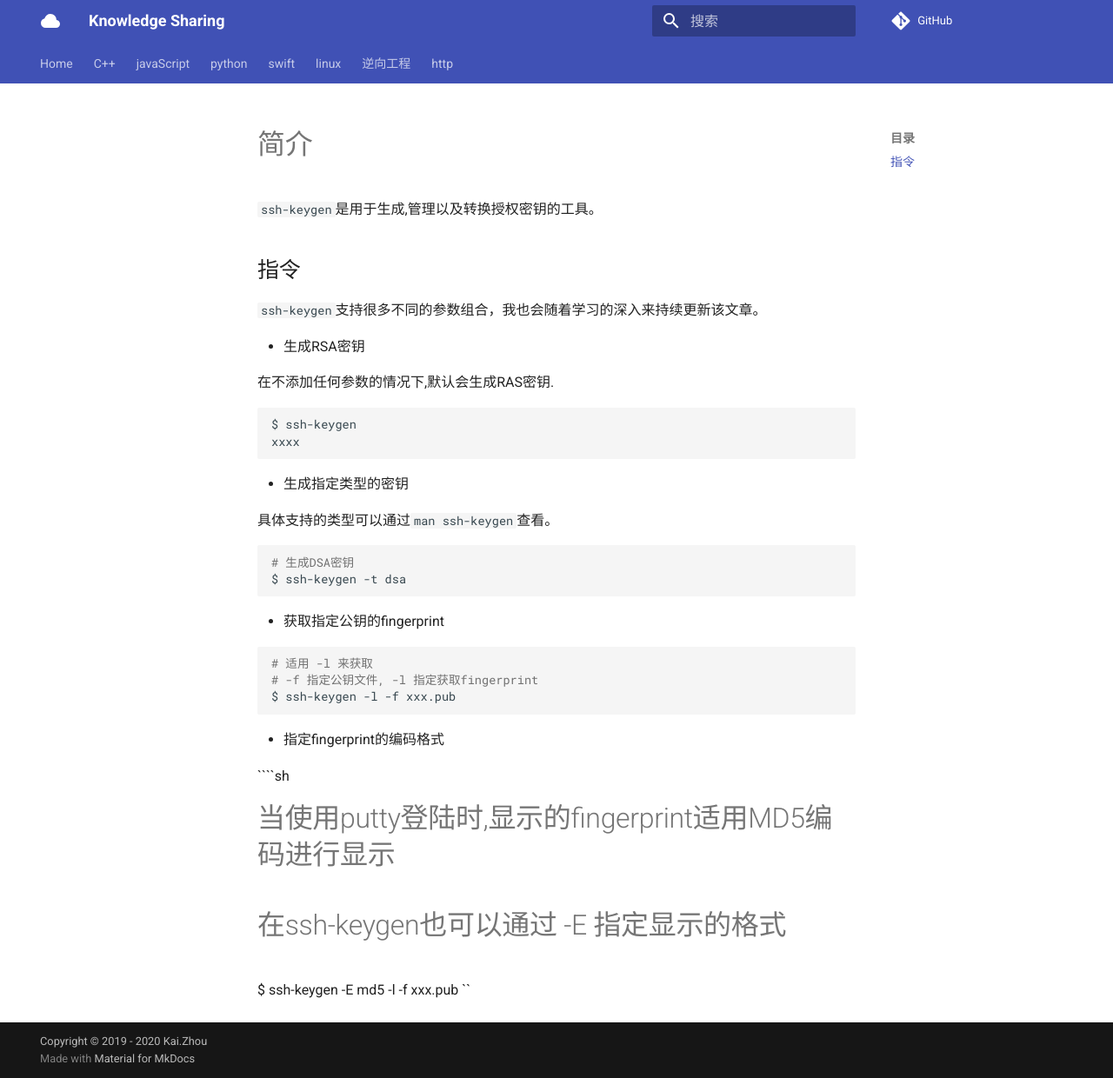
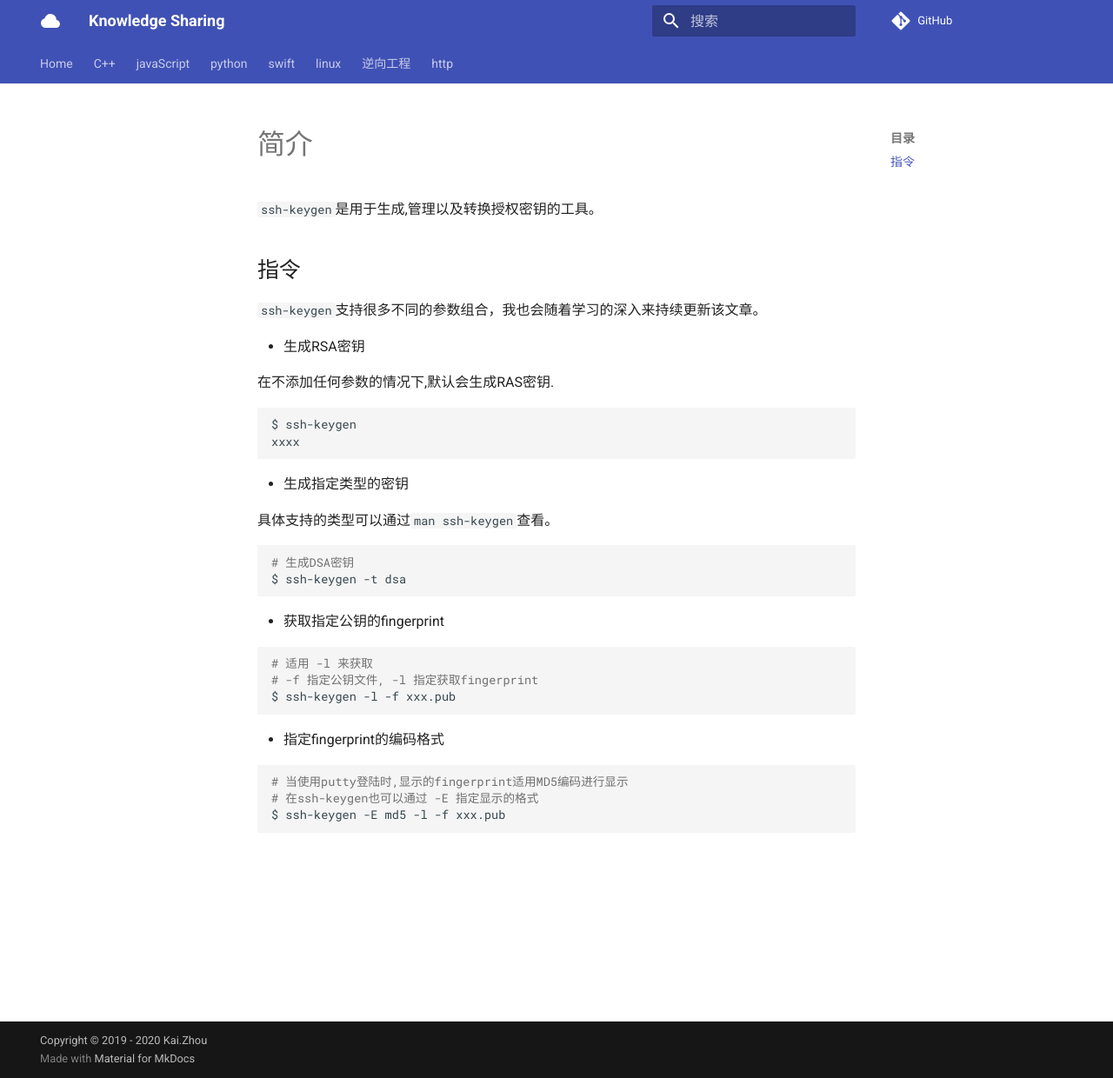
Before and after one commit to zhoukaidev/ks_blog, an MkDocs documentation site: the page built from docs/shell/linux/tools/ssh/ssh-keygen.md, in a window 1280 px wide and 1240 px high. Shown: the whole window at 87% size. Built offline with MkDocs 1.6.1 and Material for MkDocs 9.7.7, drawn with Linux system fonts in a browser that asks for light colours; comment, search, counter and statistics services are not loaded.

Commit message:
Update ssh-keygen.md

`````diff
--- a/docs/shell/linux/tools/ssh/ssh-keygen.md
+++ b/docs/shell/linux/tools/ssh/ssh-keygen.md
@@ -35,8 +35,8 @@ $ ssh-keygen -l -f xxx.pub
 
 * 指定fingerprint的编码格式
 
-````sh
+```sh
 # 当使用putty登陆时,显示的fingerprint适用MD5编码进行显示
 # 在ssh-keygen也可以通过 -E 指定显示的格式
 $ ssh-keygen -E md5 -l -f xxx.pub
-``
+```
`````
